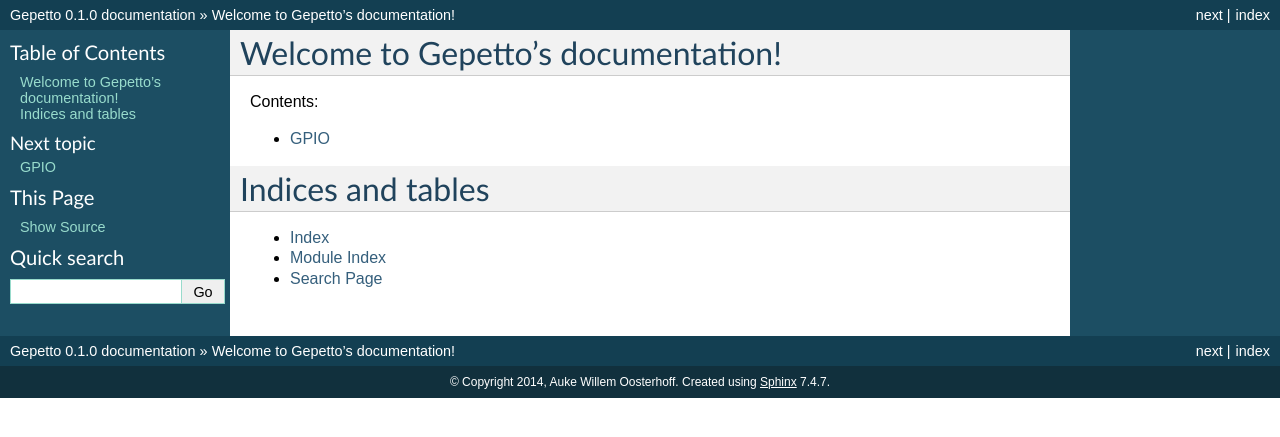
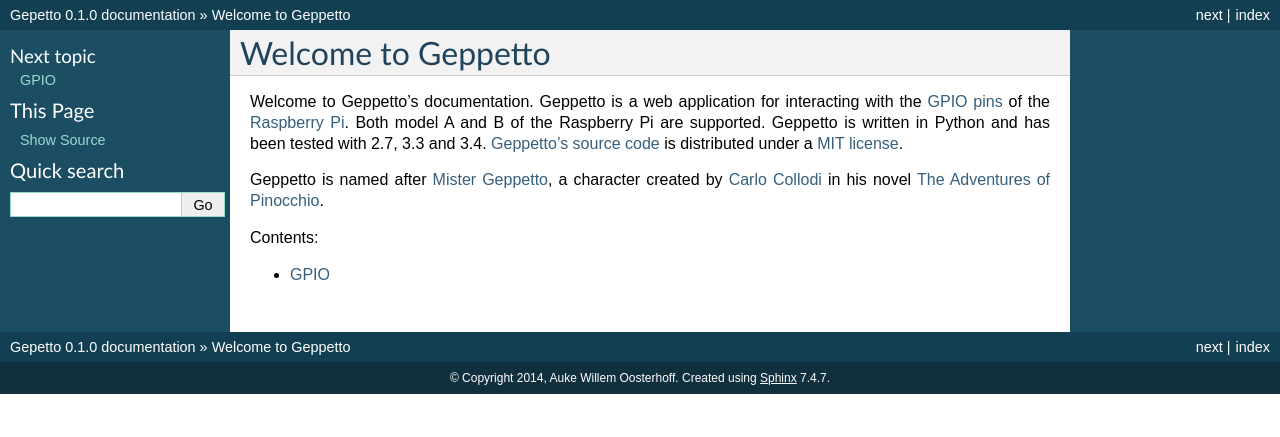
Before and after one commit to OrangeTux/Geppetto, a Sphinx documentation site: the page built from docs/index.rst, in a window 1280 px wide. Shown: the top 437 px of the page. Built offline with Sphinx 7.4.7, drawn with Linux system fonts in a browser that asks for light colours.

Commit message:
#8 Rewrote welcome text.

```diff
--- a/docs/index.rst
+++ b/docs/index.rst
@@ -1,10 +1,18 @@
-.. Gepetto documentation master file, created by
+.. geppetto documentation master file, created by
    sphinx-quickstart on Mon Jun  9 19:39:32 2014.
    You can adapt this file completely to your liking, but it should at least
    contain the root `toctree` directive.
 
-Welcome to Gepetto's documentation!
-===================================
+Welcome to Geppetto
+===================
+Welcome to Geppetto's documentation. Geppetto is a web application for
+interacting with the `GPIO pins`_ of the `Raspberry Pi`_. Both model A and B of
+the Raspberry Pi are  supported. Geppetto is written in Python and has been
+tested with 2.7, 3.3 and 3.4. `Geppetto's source code`_ is distributed under a
+`MIT license`_.
+
+Geppetto is named after `Mister Geppetto`_, a character created by `Carlo
+Collodi`_ in his novel `The Adventures of Pinocchio`_.
 
 Contents:
 
@@ -13,10 +21,10 @@
 
     gpio
 
-
-Indices and tables
-==================
-
-* :ref:`genindex`
-* :ref:`modindex`
-* :ref:`search`
+.. _GPIO pins: http://www.raspberrypi.org/documentation/hardware/raspberrypi/gpio.md
+.. _Raspberry Pi: http://www.raspberrypi.org/
+.. _Geppetto's source code: https://github.com/OrangeTux/Geppetto/
+.. _MIT license: https://github.com/OrangeTux/Gepetto/blob/develop/LICENSE
+.. _Mister Geppetto: http://en.wikipedia.org/wiki/Mister_Geppetto
+.. _Carlo Collodi: http://en.wikipedia.org/wiki/Carlo_Collodi
+.. _The Adventures of Pinocchio: http://en.wikipedia.org/wiki/The_Adventures_of_Pinocchio
```
